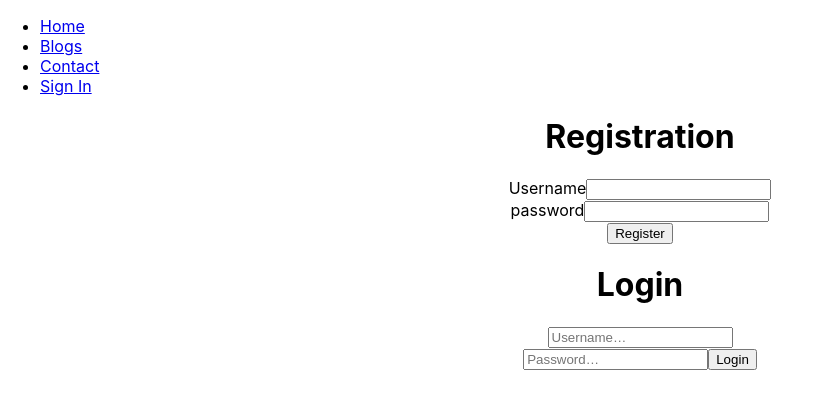
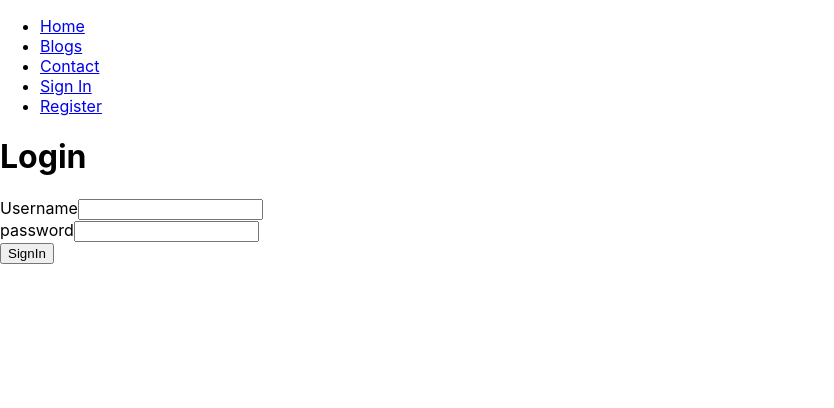
Before and after one commit to nsilz44/story-blog, a React (Create React App) app in the folder client/: page /signIn in a window 1280 px wide. Shown: the top 408 px of the page, without its empty margins (0-834 px from the left). Built offline with nearby package versions, Linux system fonts and the light colour scheme.

Commit message:
registered page seperate page now

```diff
--- a/client/src/App.js
+++ b/client/src/App.js
@@ -7,6 +7,7 @@ import Contact from "./pages/Contact";
 import NoPage from "./pages/NoPage";
 import SuperUser from "./pages/SuperUser";
 import SignIn from "./pages/SignIn";
+import Register from "./pages/Register";
 
 
 function App() {
@@ -18,7 +19,8 @@ function App() {
           <Route path="blogs" element={<Blogs />} />
           <Route path="contact" element={<Contact />} />
           <Route path="superUser" element={<SuperUser />} />
-          <Route path="signIn" element={<SignIn />} />
+          <Route path="register" element={<Register  />} />
+          <Route path="signIn" element={<SignIn   />} />
           <Route path="*" element={<NoPage />} />
         </Route>
       </Routes>
--- a/client/src/pages/Layout.js
+++ b/client/src/pages/Layout.js
@@ -17,6 +17,9 @@ const Layout = () => {
           <li>
             <Link to="/signIn">Sign In</Link>
           </li>
+          <li>
+            <Link to="/register">Register</Link>
+          </li>
         </ul>
       </nav>
 
--- /dev/null
+++ b/client/src/pages/Register.js
@@ -0,0 +1,61 @@
+import React ,{ useState } from "react";
+
+const Register = () => {
+    const [usernameReg, setUsernameReg] = useState("");
+    const [passwordReg, setPasswordReg] = useState ("");
+    const [emailReg, setEmailReg] = useState("");
+
+    const registerUser = () =>{
+       try {
+        const data = {
+           username : usernameReg,
+           password : passwordReg,
+           email: emailReg
+        }
+        console.log(data)
+        const res = fetch('http://localhost:8080/register', {
+          method: 'POST',
+          headers: {
+            "content-type": "application/json"
+          },
+          body: JSON.stringify(data),
+        });
+        if  (res.ok) {
+          console.log(res)
+        }
+        if (!res.ok) {
+          console.log(`POST failed with ${res.status}.`)
+          console.log(res);};
+      } catch(err) {
+        console.error(err);
+      };
+    };
+
+    function RegUsernameChange(e) {
+       setUsernameReg(e.target.value);
+     };
+
+     function RegPasswordChange(e) {
+       setPasswordReg(e.target.value);
+     };
+
+     function RegEmailChange(e) {
+       setEmailReg(e.target.value);
+     };
+
+     return (
+         <div className="App">
+            <div className="registration">
+               <h1>Registration</h1>
+               <label>Username</label>
+               <input type="text" value={usernameReg} onChange={RegUsernameChange}   /><br/>
+               <label>password</label>
+               <input type="text" value={passwordReg} onChange={RegPasswordChange}  /> <br />
+               <label>email</label>
+               <input type="text" value={emailReg} onChange={RegEmailChange}  /> <br />
+               <button onClick={registerUser} > Register</button>
+            </div>
+         </div>
+       );
+    };
+   export default Register;
--- a/client/src/pages/SignIn.js
+++ b/client/src/pages/SignIn.js
@@ -1,59 +1,53 @@
 import React ,{ useState } from "react";
 
+const SignIn = () => {
+   const [usernameSign, setUsernameSign] = useState("");
+   const [passwordSign, setPasswordSign] = useState ("");
 
-
-
-const SignIn = () => {
-   const [usernameReg, setUsernameReg] = useState("");
-   const [passwordReg, setPasswordReg] = useState ("");
-
-   const registerUser = () =>{
+   const signInUser = () =>{
       try {
        const data = {
-          username : usernameReg,
-          password : passwordReg
+          username : usernameSign,
+          password : passwordSign
        }
        console.log(data)
-       const res = fetch('http://localhost:8080/register', {
+       const res = fetch('http://localhost:8080/signin', {
          method: 'POST',
          headers: {
            "content-type": "application/json"
          },
          body: JSON.stringify(data),
        });
-       console.log(res);
-
-       if (!res.ok) console.log(`POST failed with ${res.status}.`);
+       if  (res.ok) {
+         console.log(res)
+       }
+       if (!res.ok) {
+         console.log(`POST failed with ${res.status}.`)
+         console.log(res);};
      } catch(err) {
        console.error(err);
-     }
+     };
    };
 
-   function RegUsernameChange(e) {
-      setUsernameReg(e.target.value);
+   function SignUsernameChange(e) {
+      setUsernameSign(e.target.value);
     };
 
-    function RegPasswordChange(e) {
-      setPasswordReg(e.target.value);
+    function SignPasswordChange(e) {
+      setPasswordSign(e.target.value);
     };
 
+
     return (
-        <div className="App">
-           <div className="registration">
-              <h1>Registration</h1>
+
+           <div className="Login">
+              <h1>Login</h1>
               <label>Username</label>
-              <input type="text" value={usernameReg} onChange={RegUsernameChange}   /><br/>
+              <input type="text" value={usernameSign} onChange={SignUsernameChange}   /><br/>
               <label>password</label>
-              <input type="text" value={passwordReg} onChange={RegPasswordChange}  /> <br />
-              <button onClick={registerUser} > Register</button>
+              <input type="text" value={passwordSign} onChange={SignPasswordChange}  /> <br />
+              <button onClick={signInUser} > SignIn</button>
            </div>
-           <div className="login">
-              <h1>Login</h1>
-              <input type="text" placeholder="Username…" /> <br/>
-              <input type="password" placeholder="Password…" />
-              <button >Login</button>
-           </div>
-        </div>
       );
    };
   export default SignIn;
--- a/client/src/pages/admin.js
+++ b/client/src/pages/admin.js
@@ -1,5 +1,5 @@
-const admin = () => {
+const Admin = () => {
     return <h1>admin</h1>;
   };
 
-  export default admin;
+  export default Admin;
```
Also changed, not shown: 1 other file (tests, documents, lock files or other folders).
